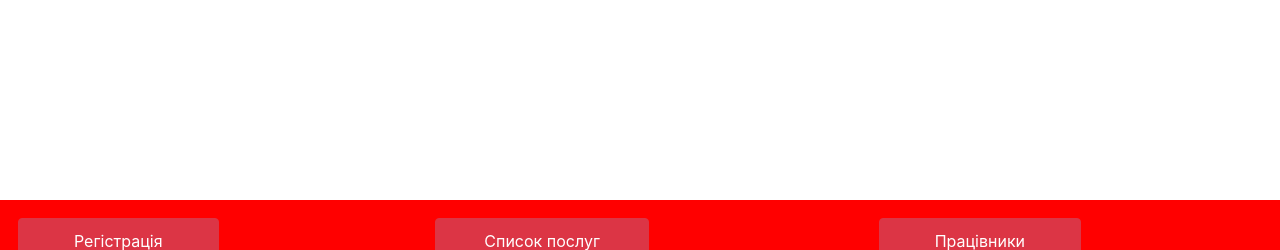
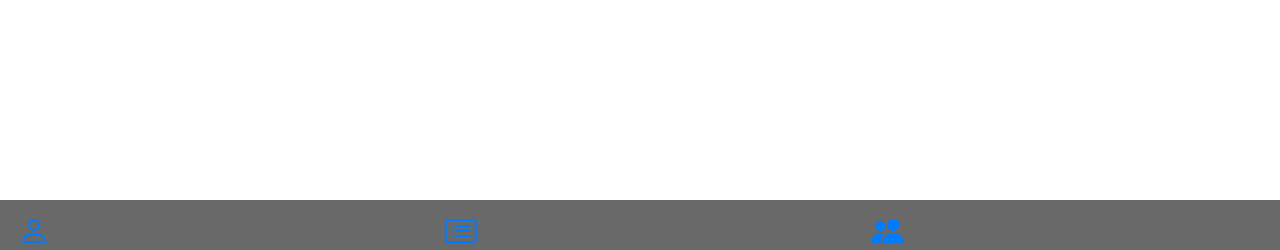
Before and after one commit to Bsokhatiuk/botRegistration, a Flask app: page /createservice in a window 1280 px wide. Shown: the part 624-874 px from the top of the page. Run offline with Flask 3, Linux system fonts and the light colour scheme; some libraries are stand-ins or nearby versions.

```diff
--- a/static/styles/main.css
+++ b/static/styles/main.css
@@ -114,7 +114,7 @@ body{
         #footer {
                 position: fixed;
                 height: 50px;
-                background-color: red;
+                background-color: #696969;
                 bottom: 0px;
                 left: 0px;
                 right: 0px;
--- a/templates/base.html
+++ b/templates/base.html
@@ -9,6 +9,7 @@
     <title>{% block title %} {% endblock %}</title>
     <link rel="stylesheet" href="https://cdn.jsdelivr.net/npm/bootstrap@4.1.3/dist/css/bootstrap.min.css" integrity="sha384-MCw98/SFnGE8fJT3GXwEOngsV7Zt27NXFoaoApmYm81iuXoPkFOJwJ8ERdknLPMO" crossorigin="anonymous">
     <link rel= "stylesheet" type= "text/css" href= "{{ url_for('static',filename='styles/main.css') }}">
+    <link rel="stylesheet" href="https://cdn.jsdelivr.net/npm/bootstrap-icons@1.10.5/font/bootstrap-icons.css">
     {% block style %} {% endblock %}
 </head>
 <body>
@@ -21,11 +22,11 @@
 <section id="footer">
 <div class="d-flex bd-highlight">
   <div class="p-2 flex-fill bd-highlight">
-      <a class="btn btn-danger" href="/stepform" style="width:50%; margin: 10px; padding: 10px;">Регістрація</a></div>
+      <a  href="/stepform" style=" margin: 10px;"><i class="bi bi-person fa-2x" ></i></a> </div>
   <div class="p-2 flex-fill bd-highlight">
-      <a class="btn btn-danger" href="/service_list" style="width:50%; margin: 10px; padding: 10px;">Список послуг</a></div>
+      <a  href="/service_list" style="margin: 10px;"><i class="bi bi-card-list fa-2x"></i></a></div>
   <div class="p-2 flex-fill bd-highlight">
-      <a class="btn btn-danger" href="/employee_list" style="width:50%; margin: 10px; padding: 10px;">Працівники</a></div>
+      <a  href="/employee_list" style="margin: 10px;"><i class="bi bi-people-fill fa-2x"></i></a></div>
 </div>
 </section>
 
```
Also changed, not shown: sqlite.db.
